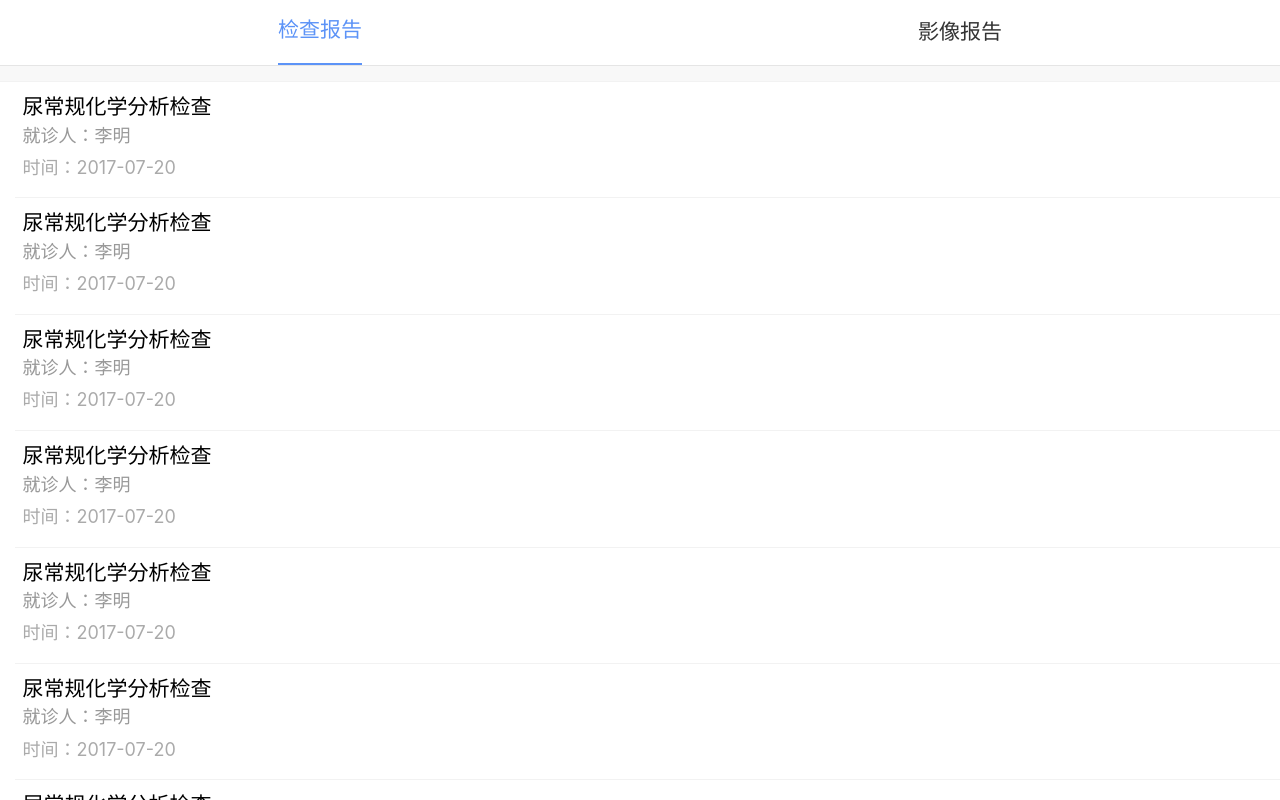
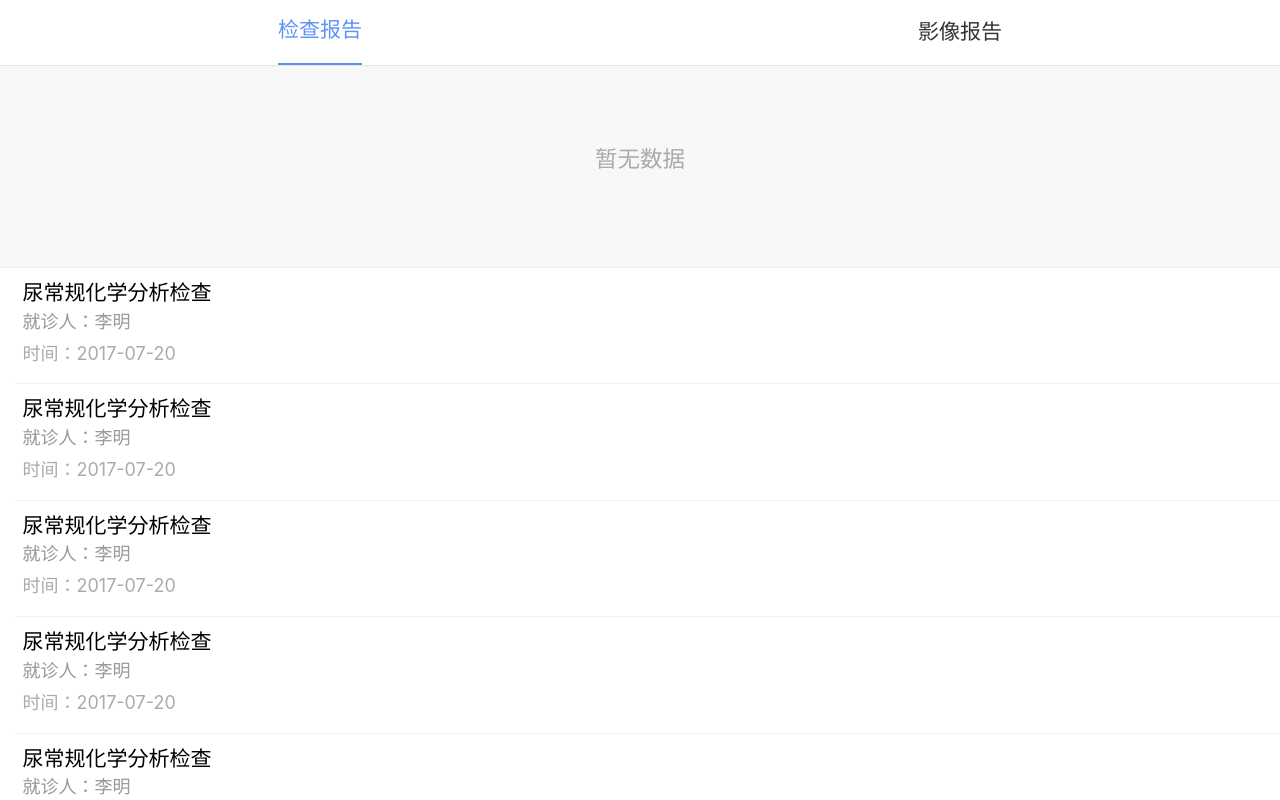
Before and after one commit to HeySeven/ZHYL, a plain HTML site: page report-list.html in a window 1280 px wide. Drawn offline with Linux system fonts and the light colour scheme; a small style sheet from the web is missing.

Commit message:
暂无数据

```diff
--- a/css/style.scss
+++ b/css/style.scss
@@ -1077,3 +1077,9 @@ white-space: nowrap;
   padding: .2rem .3rem 0;
   color: $color-light;
 }
+.no-msg{
+  text-align: center;
+  padding: 1rem .4rem;
+  font-size: .3rem;
+  color: #aaa;
+}
--- a/report-list.html
+++ b/report-list.html
@@ -30,6 +30,9 @@
 </div>
 <div class="view has-navbar">
     <div class="page">
+        <div class="no-msg">
+            暂无数据
+        </div>
         <div class="weui-panel weui-panel_access doctor-panel m-t">
             <div id="list" class="weui-panel__bd">
                 <a href="report-detail.html" class="weui-media-box weui-media-box_appmsg">
```
Also changed, not shown: css/style.css, 1 other file.
